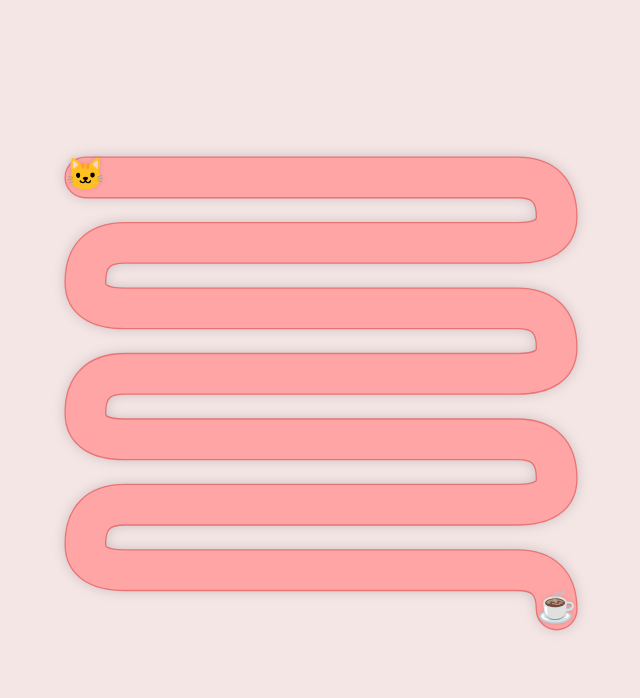
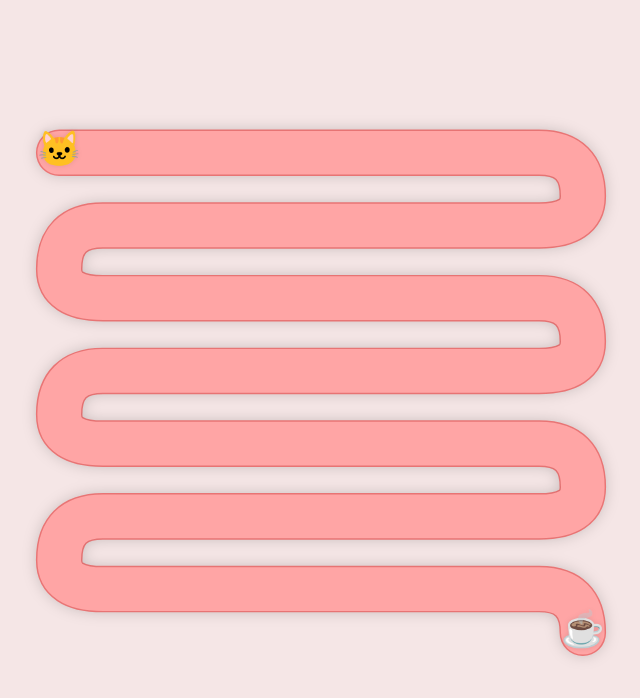
Before and after one commit to davidyen1124/cat-poop, a React (Vite) app: page / in a window 1280 px wide. Shown: the top 698 px of the page, without its empty margins (319-959 px from the left). Built offline with nearby package versions, Linux system fonts and the light colour scheme.

Commit message:
style: update .digestive-system dimensions to 100% for improved layout consistency and remove redundant media query styles

```diff
--- a/src/App.css
+++ b/src/App.css
@@ -24,8 +24,8 @@ body {
 }
 
 .digestive-system {
-  width: 70%;
-  height: 90%;
+  width: 100%;
+  height: 100%;
   position: relative;
 }
 
@@ -71,11 +71,6 @@ body {
 }
 
 @media screen and (max-width: 768px) {
-  .digestive-system {
-    width: 100%;
-    height: 100%;
-  }
-
   .small-intestine {
     width: 95%;
     height: 95%;
```
